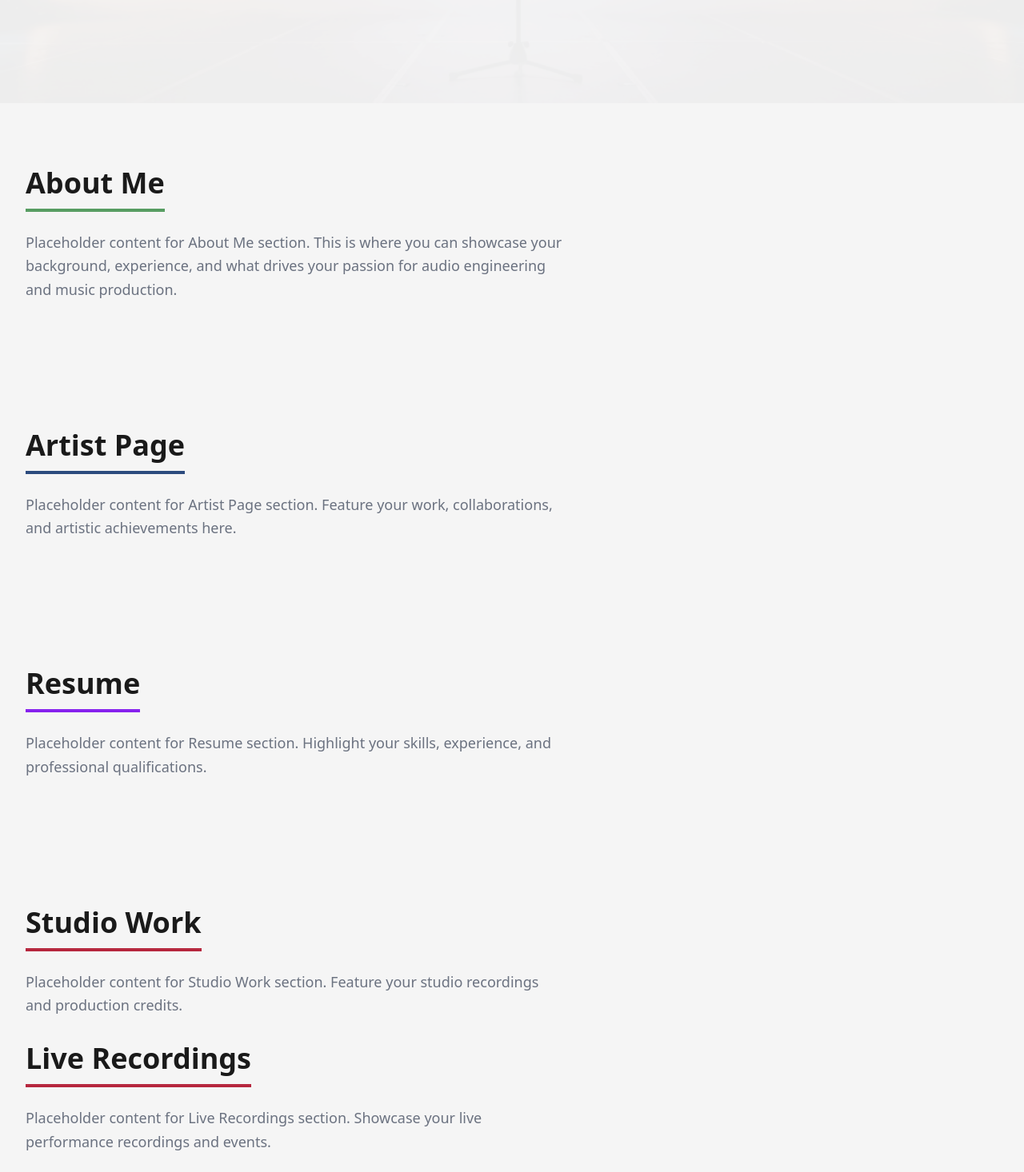
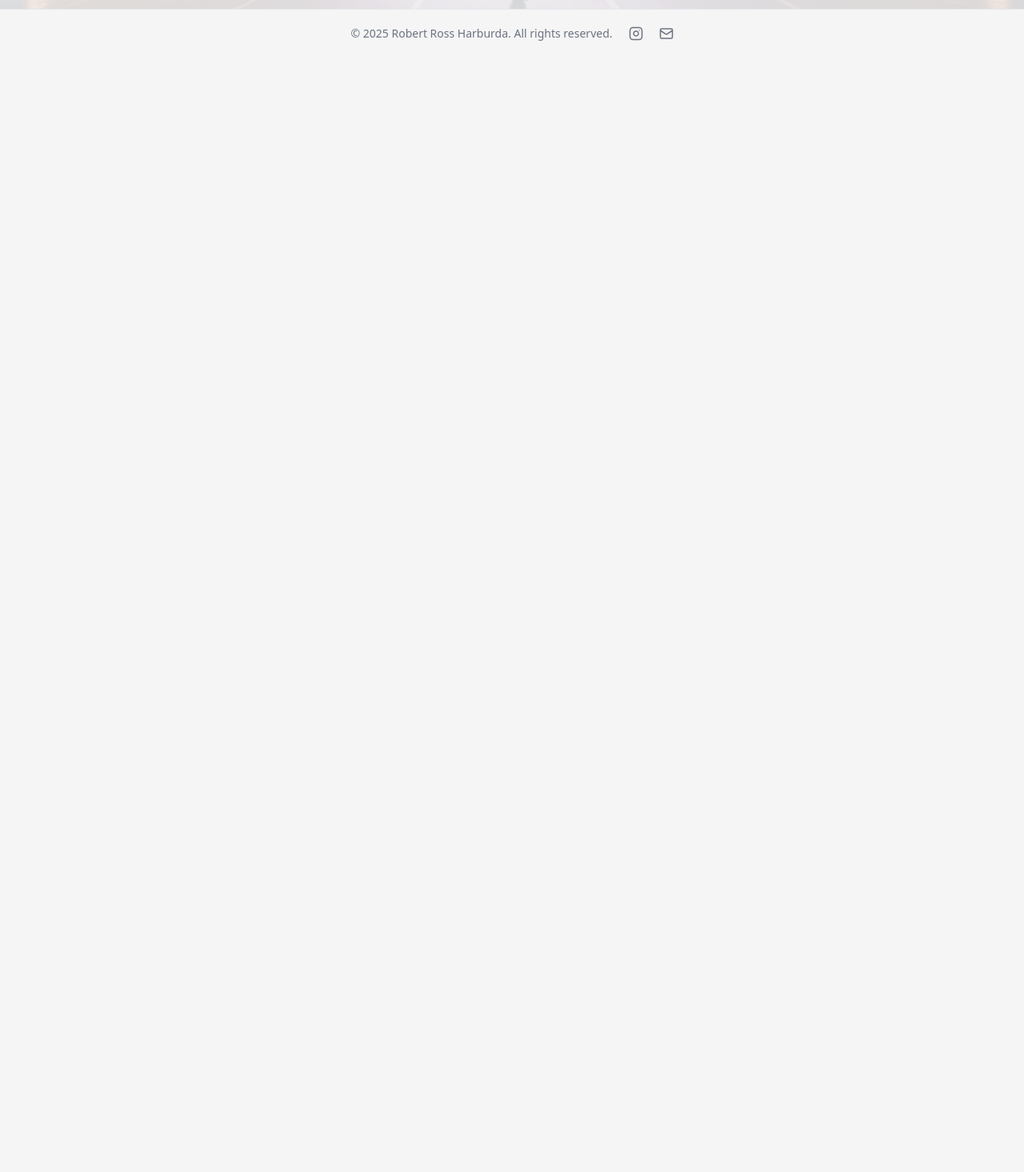
Before and after one commit to j-gi11/robert_website, a Next.js app: page / in a window 1280 px wide. Shown: the part 744-2210 px from the top of the page at 80% size. After the commit the page ends 816 px from the top, so only its background shows below. Built offline with nearby package versions, Linux system fonts and the light colour scheme.

Commit message:
feat: streamline page layout to hero and footer
Remove all sections below hero and add social links in footer.

Co-authored-by: Jagroop Gill <193192122+j-gi11@users.noreply.github.com>

```diff
--- a/components/hero-carousel.tsx
+++ b/components/hero-carousel.tsx
@@ -33,7 +33,7 @@ export function HeroCarousel() {
             alt={image.alt}
             fill
             className="object-cover"
-            style={{ opacity: 0.12 }}
+            style={{ opacity: 0.50 }}
             priority={index === 0}
           />
         </div>
--- a/components/main-content.tsx
+++ b/components/main-content.tsx
@@ -1,13 +1,10 @@
-'use client';
-
-import { useState } from 'react';
 import { HeroCarousel } from './hero-carousel';
 
 export function MainContent() {
   return (
-    <main className="min-h-screen bg-background">
-      {/* Hero Section with Carousel */}
-      <section className="relative flex flex-col items-center justify-center min-h-screen px-4 sm:px-6 lg:px-8">
+    <main className="flex flex-col min-h-[calc(100vh-57px)]">
+      {/* Hero Section with Carousel — fills all remaining space */}
+      <section className="relative flex flex-col items-center justify-center flex-1 px-4 sm:px-6 lg:px-8">
         <HeroCarousel />
         <div className="relative z-10 text-center max-w-3xl">
           <h1 className="font-[var(--font-display)] text-5xl sm:text-6xl md:text-7xl lg:text-8xl font-bold text-foreground leading-tight tracking-tight text-balance mb-4">
@@ -19,68 +16,37 @@ export function MainContent() {
         </div>
       </section>
 
-      {/* About Me Section */}
-      <section id="about" className="py-16 sm:py-20 px-4 sm:px-6 lg:px-8">
-        <div className="max-w-2xl">
-          <h2 className="text-3xl sm:text-4xl font-bold text-foreground border-b-4 border-muted-green pb-3 mb-6 inline-block">
-            About Me
-          </h2>
-          <p className="text-base sm:text-lg text-muted leading-relaxed">
-            Placeholder content for About Me section. This is where you can showcase your background, experience, and what drives your passion for audio engineering and music production.
-          </p>
-        </div>
-      </section>
+      {/* Footer */}
+      <footer className="relative z-10 py-5 px-6 flex items-center justify-center gap-5 border-t border-gray-200 bg-background">
+        <p className="text-sm text-muted">&copy; 2025 Robert Ross Harburda. All rights reserved.</p>
 
-      {/* Artist Page Section */}
-      <section id="artist" className="py-16 sm:py-20 px-4 sm:px-6 lg:px-8">
-        <div className="max-w-2xl">
-          <h2 className="text-3xl sm:text-4xl font-bold text-foreground border-b-4 border-dark-blue pb-3 mb-6 inline-block">
-            Artist Page
-          </h2>
-          <p className="text-base sm:text-lg text-muted leading-relaxed">
-            Placeholder content for Artist Page section. Feature your work, collaborations, and artistic achievements here.
-          </p>
-        </div>
-      </section>
+        {/* Instagram */}
+        <a
+          href="https://www.instagram.com/"
+          target="_blank"
+          rel="noopener noreferrer"
+          aria-label="Instagram"
+          className="text-muted hover:text-foreground transition-colors"
+        >
+          <svg xmlns="http://www.w3.org/2000/svg" width="18" height="18" viewBox="0 0 24 24" fill="none" stroke="currentColor" strokeWidth="2" strokeLinecap="round" strokeLinejoin="round" aria-hidden="true">
+            <rect width="20" height="20" x="2" y="2" rx="5" ry="5"/>
+            <path d="M16 11.37A4 4 0 1 1 12.63 8 4 4 0 0 1 16 11.37z"/>
+            <line x1="17.5" x2="17.51" y1="6.5" y2="6.5"/>
+          </svg>
+        </a>
 
-      {/* Resume Section */}
-      <section id="resume" className="py-16 sm:py-20 px-4 sm:px-6 lg:px-8">
-        <div className="max-w-2xl">
-          <h2 className="text-3xl sm:text-4xl font-bold text-foreground border-b-4 border-bright-purple pb-3 mb-6 inline-block">
-            Resume
-          </h2>
-          <p className="text-base sm:text-lg text-muted leading-relaxed">
-            Placeholder content for Resume section. Highlight your skills, experience, and professional qualifications.
-          </p>
-        </div>
-      </section>
-
-      {/* Credits / Recordings Section */}
-      <section id="credits" className="py-16 sm:py-20 px-4 sm:px-6 lg:px-8">
-        <div className="space-y-8">
-          <div className="max-w-2xl">
-            <h2 className="text-3xl sm:text-4xl font-bold text-foreground border-b-4 border-deep-red pb-3 mb-6 inline-block">
-              Studio Work
-            </h2>
-            <p className="text-base sm:text-lg text-muted leading-relaxed">
-              Placeholder content for Studio Work section. Feature your studio recordings and production credits.
-            </p>
-          </div>
-          <div className="max-w-2xl">
-            <h2 className="text-3xl sm:text-4xl font-bold text-foreground border-b-4 border-deep-red pb-3 mb-6 inline-block">
-              Live Recordings
-            </h2>
-            <p className="text-base sm:text-lg text-muted leading-relaxed">
-              Placeholder content for Live Recordings section. Showcase your live performance recordings and events.
-            </p>
-          </div>
-        </div>
-      </section>
-
-      {/* Footer Spacing */}
-      <section className="py-12 sm:py-16 text-center text-muted text-sm">
-        <p>&copy; 2024 Robert Ross Harburda. All rights reserved.</p>
-      </section>
+        {/* Email */}
+        <a
+          href="mailto:robert@example.com"
+          aria-label="Email"
+          className="text-muted hover:text-foreground transition-colors"
+        >
+          <svg xmlns="http://www.w3.org/2000/svg" width="18" height="18" viewBox="0 0 24 24" fill="none" stroke="currentColor" strokeWidth="2" strokeLinecap="round" strokeLinejoin="round" aria-hidden="true">
+            <rect width="20" height="16" x="2" y="4" rx="2"/>
+            <path d="m22 7-8.97 5.7a1.94 1.94 0 0 1-2.06 0L2 7"/>
+          </svg>
+        </a>
+      </footer>
     </main>
   );
 }
```
